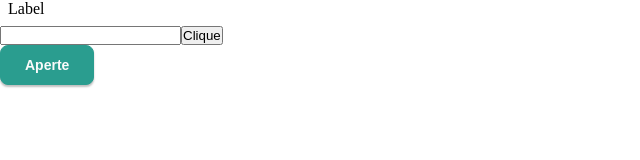
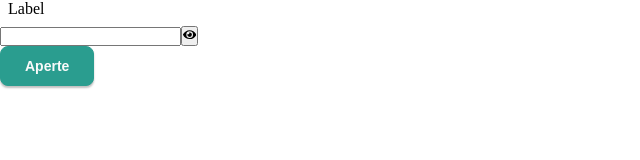
Before and after one commit to CaNeoN28/controle-farmaceutico-frontend, a Next.js app: page / in a window 1280 px wide. Shown: the top 160 px of the page, without its empty margins (0-640 px from the left). Built offline with nearby package versions, Linux system fonts and the light colour scheme.

Commit message:
Usando ícones

```diff
--- a/src/components/InputSenha/index.tsx
+++ b/src/components/InputSenha/index.tsx
@@ -1,20 +1,22 @@
 import React, { useState } from "react";
+import styles from "./InputSenha.module.scss";
+import { FaEye, FaEyeSlash } from "react-icons/fa";
 
 interface Props extends React.ComponentPropsWithoutRef<"input"> {}
 
 export default function InputSenha({ ...props }: Props) {
   const [ativo, setAtivo] = useState(true);
 
+  const alterarAtivo = (e: React.MouseEvent) => {
+    e.preventDefault();
+    setAtivo(!ativo);
+  };
+
   return (
-    <div>
-      <input type={ativo ? "password" : "text"} />
-      <button
-        onClick={(e) => {
-          e.preventDefault();
-          setAtivo(!ativo);
-        }}
-      >
-        Clique
+    <div className={styles.container}>
+      <input className={styles.input} type={ativo ? "password" : "text"} />
+      <button className={styles.button} onClick={alterarAtivo}>
+        {ativo ? <FaEye /> : <FaEyeSlash />}
       </button>
     </div>
   );
```
Also changed, not shown: src/components/InputSenha/InputSenha.module.scss (added).
